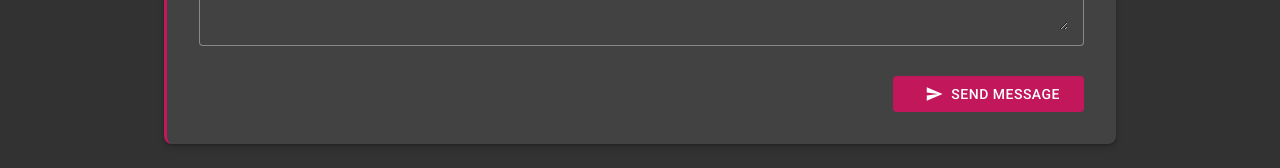
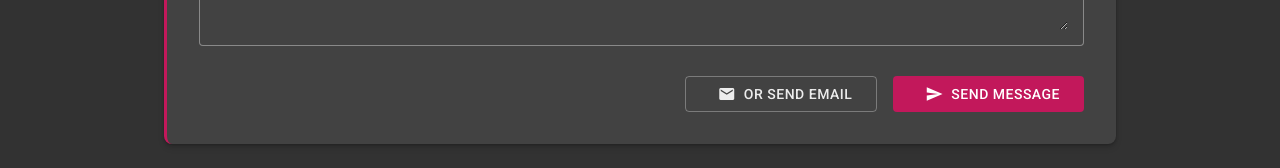
Before and after one commit to agobeljic1/agobeljic1.github.io, an Angular app: page / in a window 1280 px wide. Shown: the part 3569-3737 px from the top of the page. Built offline with nearby package versions, Linux system fonts and the light colour scheme.

Commit message:
Update contact form

```diff
--- a/src/app/home/contact/contact.component.html
+++ b/src/app/home/contact/contact.component.html
@@ -49,6 +49,11 @@
           </p>
         </div>
 
+        <a mat-stroked-button color="accent" href="mailto:adnan@adnangobeljic.com" class="email-btn" mouseTracking>
+          OR SEND EMAIL
+          <mat-icon>email</mat-icon>
+        </a>
+
         <button mat-raised-button color="primary" type="submit" [disabled]="contactForm.invalid || isSubmitting" mouseTracking class="submit-btn">
           {{ isSubmitting ? 'SENDING...' : 'SEND MESSAGE' }}
           <mat-icon>send</mat-icon>
--- a/src/app/home/contact/contact.component.scss
+++ b/src/app/home/contact/contact.component.scss
@@ -64,6 +64,32 @@
     width: auto;
     margin-right: auto; // Pushes to the left if needed, or we can use spacing
     margin-right: 16px;
+  }
+}
+
+.email-btn {
+  padding: 8px 24px;
+  font-weight: 500;
+  letter-spacing: 0.5px;
+  width: 100%; // Full width on mobile
+  border-color: rgba(255, 255, 255, 0.3) !important;
+  color: rgba(255, 255, 255, 0.9) !important;
+
+  @media (min-width: 768px) {
+    width: auto;
+  }
+
+  mat-icon {
+    margin-left: 8px;
+    font-size: 18px;
+    width: 18px;
+    height: 18px;
+    line-height: 18px;
+  }
+
+  &:hover {
+    background-color: rgba(255, 255, 255, 0.05);
+    border-color: rgba(255, 255, 255, 0.6) !important;
   }
 }
 
--- a/src/app/home/home.component.html
+++ b/src/app/home/home.component.html
@@ -31,7 +31,7 @@
         ><span>LinkedIn</span>
       </a>
       or
-      <a href="mailto:adnangobeljic997@gmail.com" mouseTracking>
+      <a href="mailto:adnan@adnangobeljic.com" mouseTracking>
         <span>Email</span> </a
       >.
     </p>
```
Also changed, not shown: docs-build/main.js (+1 -1 lines), 2 other files (tests, documents, lock files or other folders).
